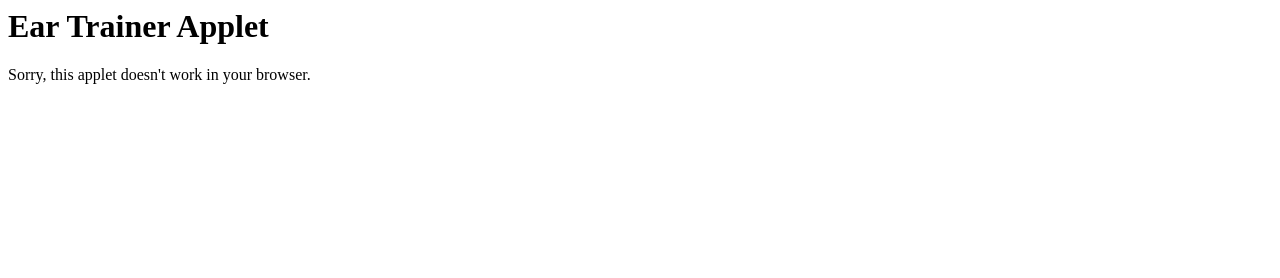
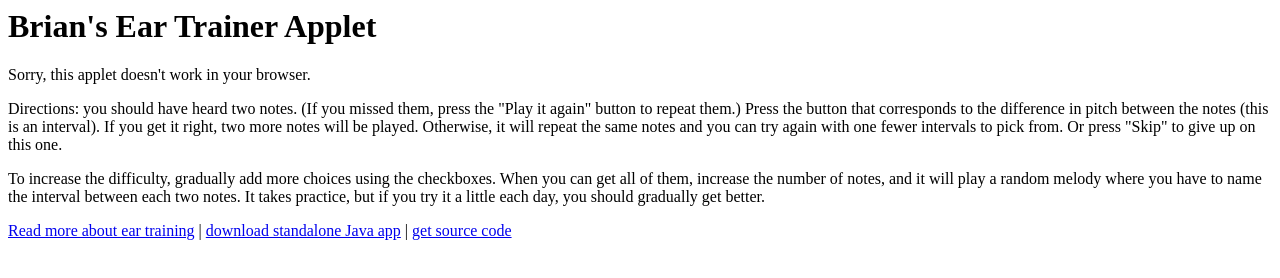
Before and after one commit to skybrian/Ear-Trainer, a plain HTML site: page web/index.html in a window 1280 px wide. Drawn offline with Linux system fonts and the light colour scheme.

Commit message:
Add directions and download link to applet page.

```diff
--- a/build.xml
+++ b/build.xml
@@ -24,7 +24,11 @@
           description="sets up the web directory so that you can run the applet">
     <jar destfile="${webdir}/eartrainer.jar"
          basedir="${classdir}"
-         excludes="*Applet.class"/>
+         excludes="*Applet.class">
+      <manifest>
+        <attribute name="Main-Class" value="org.slesinsky.eartrainer.EarTrainer"/>
+      </manifest>
+    </jar>
     <copy file="${appletclass}" tofile="${webdir}/EarTrainerApplet.class"/>
   </target>
 
--- a/web/index.html
+++ b/web/index.html
@@ -1,24 +1,45 @@
 <html>
 <head>
-    <title>Ear Trainer Applet</title>
+    <title>Brian's Ear Trainer Applet</title>
     <script src="applet-fu.js" type="text/javascript"></script>
 </head>
 <body>
 
-<h1>Ear Trainer Applet</h1>
+<h1>Brian's Ear Trainer Applet</h1>
 
 <script type='text/javascript'>
 
 applet_fu.run(
   {'width':'800','height':'600'},
   {
-    'archive':'eartrainer.jar',
-    'code':'EarTrainerApplet.class'
+    'code':'EarTrainerApplet.class',
+    'archive':'eartrainer.jar'
   },
   '1.5',
   'Sorry, this applet doesn\'t work in your browser.'
 );
 
 </script>
+
+<p>Directions: you should have heard two notes. (If you missed them, press the
+"Play it again" button to repeat them.) Press the button that corresponds
+to the difference in pitch between the notes (this is an interval). If you
+get it right, two more notes will be played. Otherwise, it will repeat
+the same notes and you can try again with one fewer intervals to pick from.
+Or press "Skip" to give up on this one.</p>
+
+<p>To increase the difficulty, gradually add more choices using the
+checkboxes. When you can get all of them, increase the number of
+notes, and it will play a random melody where you have to name the
+interval between each two notes. It takes practice, but if you try it a
+little each day, you should gradually get better.</p>
+
+<p>
+<a href="http://en.wikipedia.org/wiki/Ear_training"
+>Read more about ear training</a> |
+<a href="eartrainer.jar">download standalone Java app</a> |
+<a href="http://github.com/skybrian/Ear-Trainer"
+>get source code</a></p>
+
 </body>
 </html>
```
Also changed, not shown: 1 other file.
